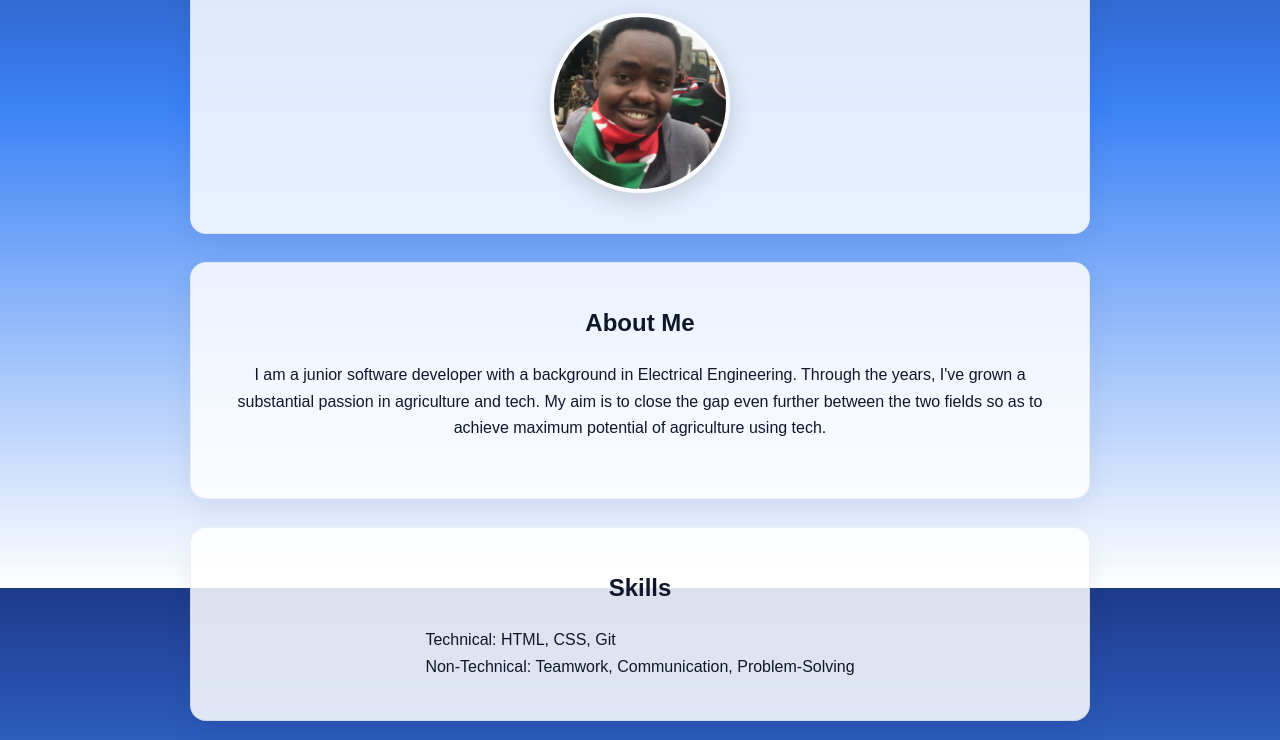
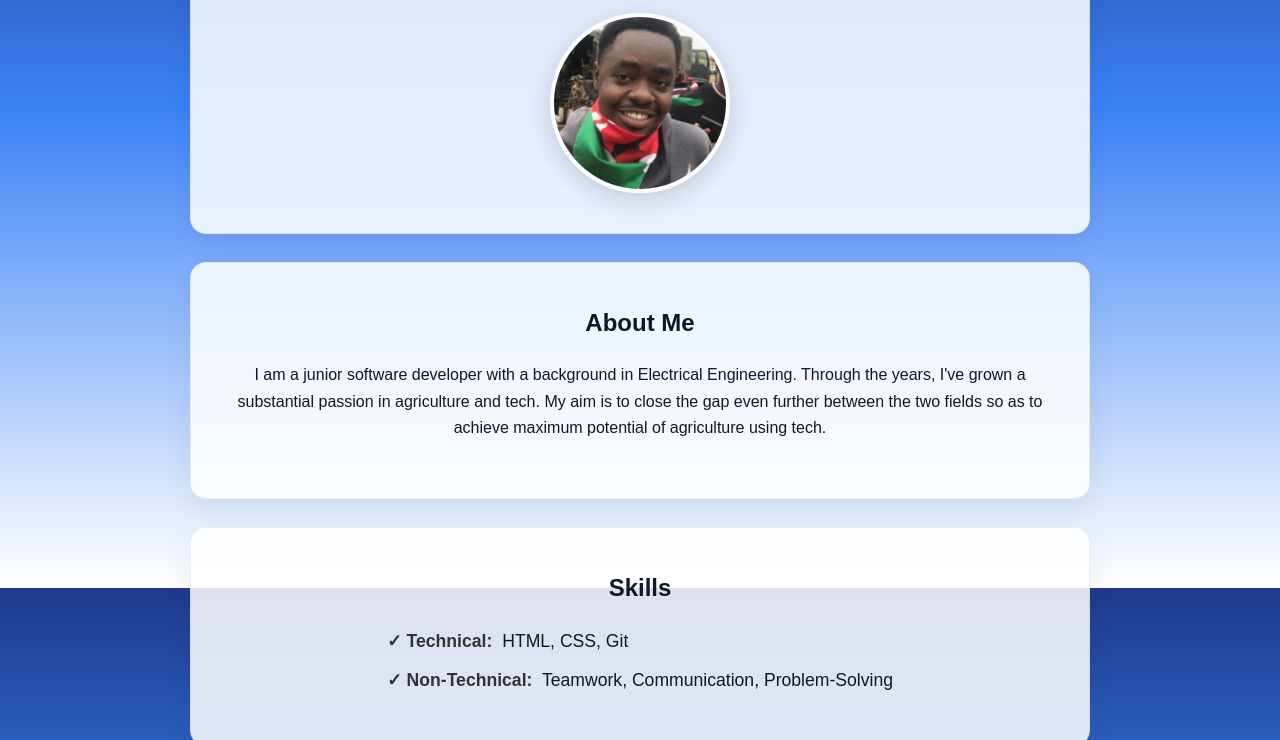
Before and after one commit to Da-has/My-Portfolio, a plain HTML site: page index.html in a window 1280 px wide. Shown: the part 212-952 px from the top of the page. Drawn offline with Linux system fonts and the light colour scheme.

Commit message:
Finall Main

```diff
--- a/index.html
+++ b/index.html
@@ -28,8 +28,8 @@
   <section id="skills">
     <h2>Skills</h2>
     <ul>
-      <li>Technical: HTML, CSS, Git</li>
-      <li>Non-Technical: Teamwork, Communication, Problem-Solving</li>
+      <li><span class="skill-label">✓ Technical:</span> HTML, CSS, Git</li>
+      <li><span class="skill-label">✓ Non-Technical:</span> Teamwork, Communication, Problem-Solving</li>
     </ul>
   </section>
 
@@ -37,16 +37,16 @@
   <section id="projects">
     <h2>Projects</h2>
 
-    <div class="Profile Card">
+    <div class="Profile-Card">
       <h3>Project 1: Profile Card</h3>
       <img src="images/profcard.png" alt="Simple Profile Card" width="300">
       <p>Built using HTML and CSS. A simple profile card to outline my skills and my contacts.</p>
     </div>
 
-    <div class="Restaurant Menu">
+    <div class="Restaurant-Menu">
       <h3>Project 2: Restaurant Menu</h3>
       <img src="images/menu.png" alt="Simple Restaurant Menu" width="300">
-      <p>Built using HTML and CSS. This is a simple restaurant menu to better my HTML and CSS understanding.</p>
+      <p>Built using HTML and CSS. This is a simple restaurant menu showing different food categories along with their prices. </p>
     </div>
 
   </section>
--- a/style.css
+++ b/style.css
@@ -52,6 +52,19 @@ h1, h2, h3 { margin-top: 0; color: #0f172a; }
   text-align: left;
 }
 
+
+#skills li {
+  margin-bottom: 10px;   /* spacing between lines */
+  font-size: 1.1em;      /* slightly larger text */
+}
+
+.skill-label {    /* makes Technical / Non-Technical italic */
+  font-weight: bold;     /* adds boldness for visibility */
+  color: #333;           /* darker shade */
+  margin-right: 5px;     /* small gap after the label */
+}
+
+
 /* Projects: catch both of your project divs */
 #projects > div {
   margin-bottom: 24px;
```
